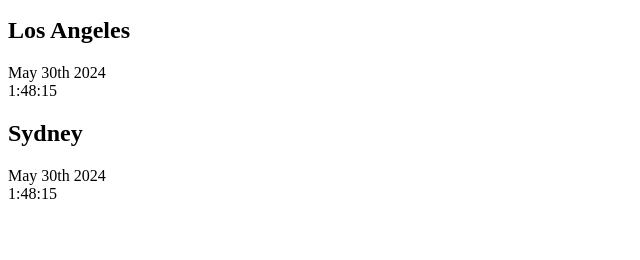
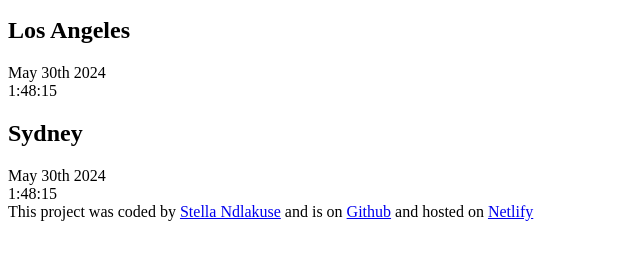
Before and after one commit to StellaNDL/WorldClockProject, a plain HTML site: page index.html in a window 1280 px wide. Shown: the part 88-348 px from the top of the page, without its empty margins (0-640 px from the left). Drawn offline with Linux system fonts and the light colour scheme.

Commit message:
added links to the html

```diff
--- a/index.html
+++ b/index.html
@@ -20,3 +20,5 @@
         <div class="time">1:48:15</div>
     </div>
 </div>
+
+<footer>This project was coded by <a href="https://github.com/StellaNDL" target="_blank">Stella Ndlakuse</a> and is on <a href="https://github.com/StellaNDL/WorldClockProject" target="_blank">Github</a> and hosted on <a href="https://worldclockproject18-11.netlify.app/" target="_blank">Netlify</a></footer>
```
